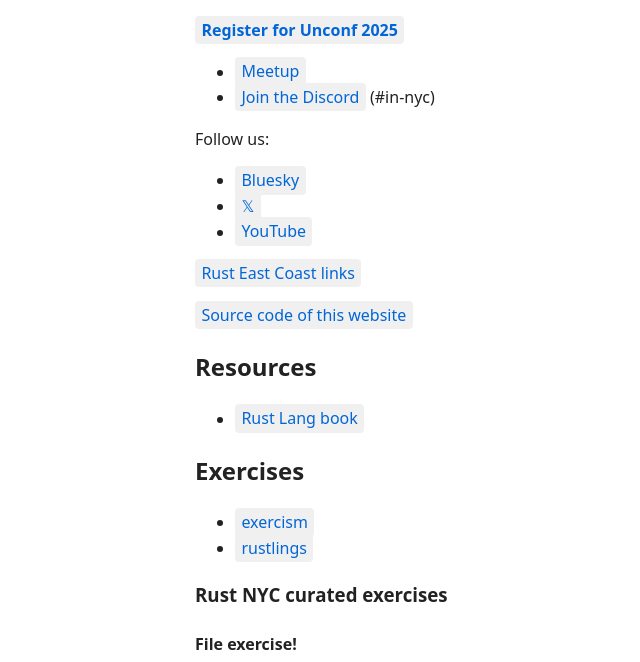
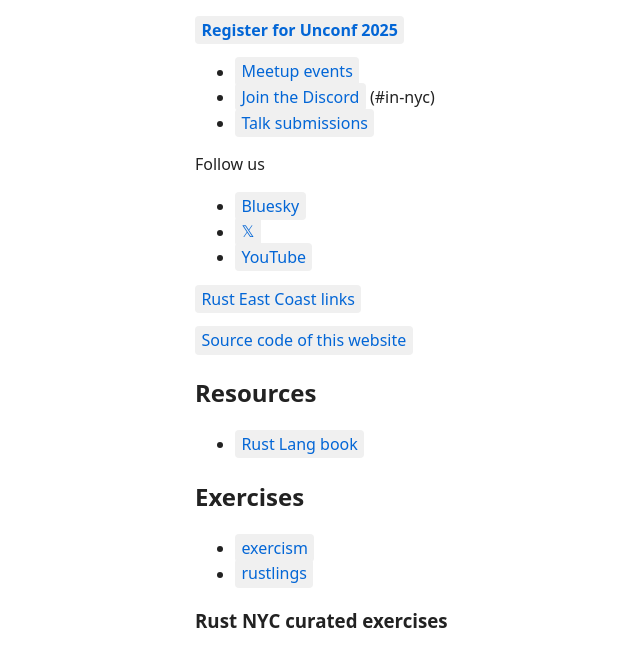
Before and after one commit to rust-nyc/rust-nyc.github.io, an Eleventy site: page content/index.md in a window 1280 px wide. Shown: the part 108-770 px from the top of the page, without its empty margins (85-725 px from the left). Built offline with nearby package versions, Linux system fonts and the light colour scheme; Eleventy itself is replaced by a stand-in of ours; files that its build step writes are made by us from their sources.

Commit message:
Update links and text in index.md

```diff
--- a/content/index.md
+++ b/content/index.md
@@ -7,10 +7,11 @@
 
 **[Register for Unconf 2025](https://luma.com/lt31g7a2)**
 
- - [Meetup](https://www.meetup.com/Rust-NYC/)
+ - [Meetup events](https://www.meetup.com/Rust-NYC/)
  - [Join the Discord](https://discord.gg/5mGe3AGzgn) (#in-nyc)
+ - [Talk submissions](https://rustnyc-talks.val.run/)
 
-Follow us:
+Follow us
  - [Bluesky](https://bsky.app/profile/rust.nyc)
  - [𝕏](https://x.com/rust_nyc)
  - [YouTube](https://youtube.com/@RustEastCoast)
```
